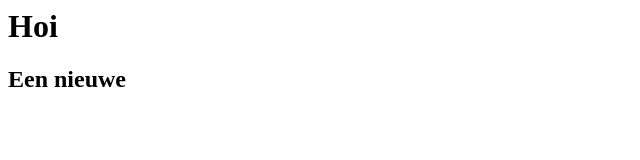
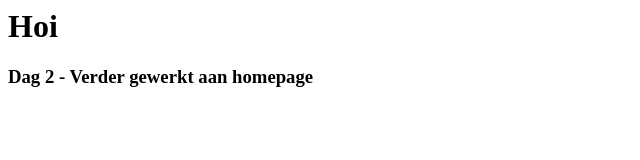
Before and after one commit to RemseyMailjard/AchmeaDemoProject, a plain HTML site: page index.html in a window 1280 px wide. Shown: the whole page, without its empty margins (0-640 px from the left). Drawn offline with Linux system fonts and the light colour scheme.

Commit message:
Index file geupadatet met 1 regel
Index file geupadatet met 1 regel

```diff
--- a/index.html
+++ b/index.html
@@ -1,2 +1,2 @@
 <h1>Hoi</h1>
-<h2>Een nieuwe <h2>
+        <h3>Dag 2 - Verder gewerkt aan homepage</h3>
```
